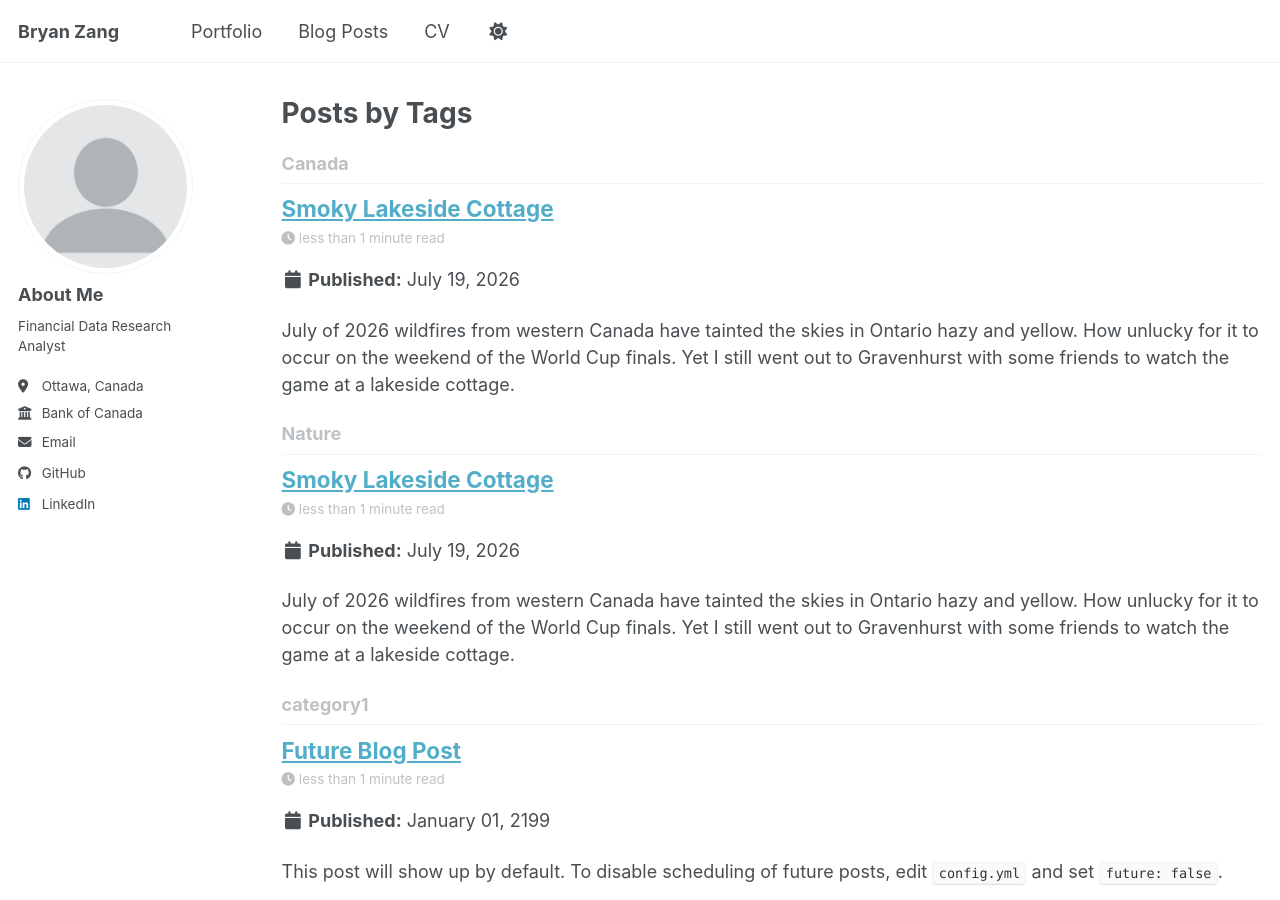
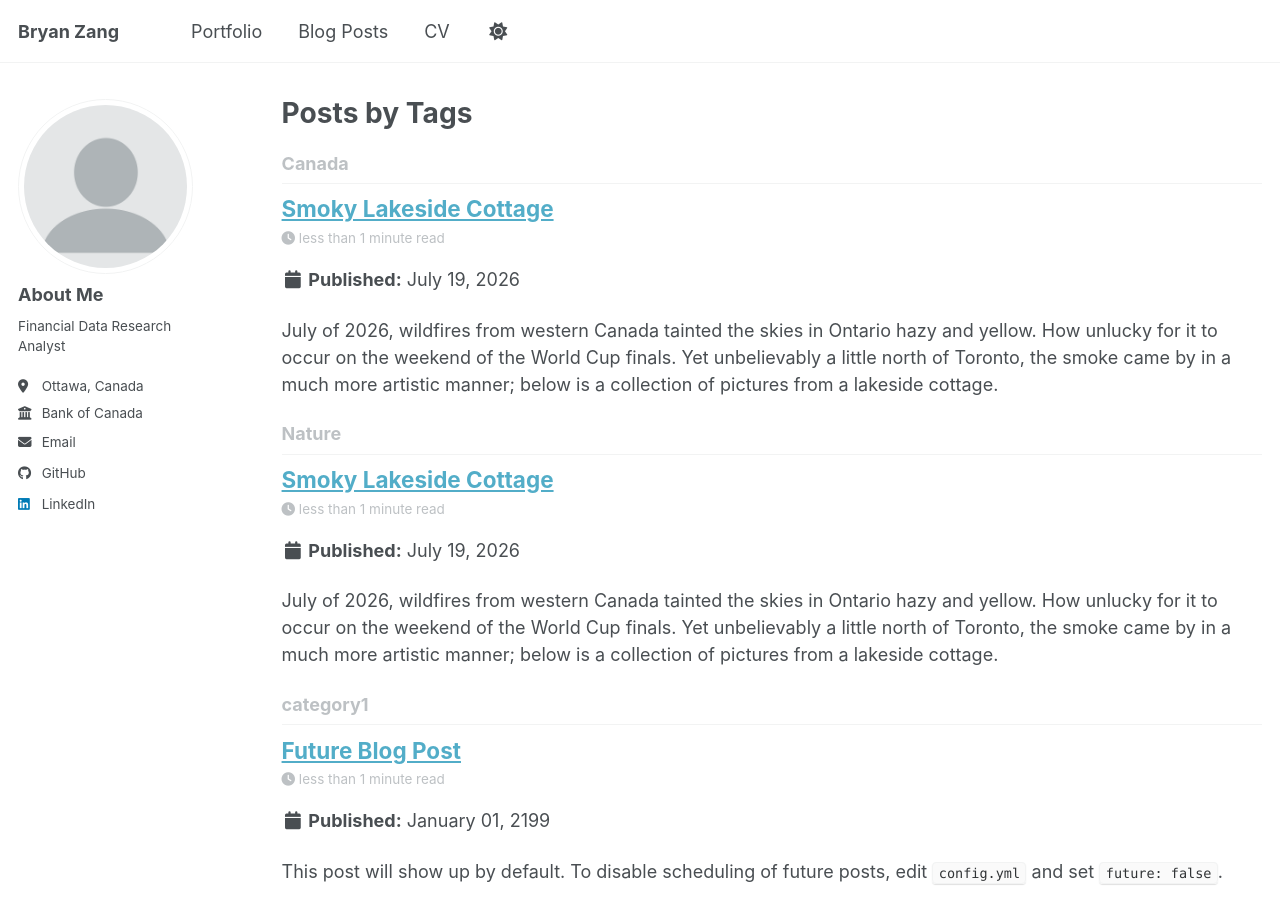
Before and after one commit to bryanzang/bryanzang.github.io, a Jekyll site: the page built from _pages/tag-archive.html, in a window 1280 px wide and 900 px high. Built offline with Jekyll 4.4.1, drawn with Linux system fonts in a browser that asks for light colours; a script bundle is joined from its source files by our own code; library files that are not in the unit come from our copies.

Commit message:
gravenhurst

```diff
--- a/_posts/2026-07-19-cottage.md
+++ b/_posts/2026-07-19-cottage.md
@@ -7,23 +7,23 @@
   - Canada
 ---
 
-July of 2026 wildfires from western Canada have tainted the skies in Ontario hazy and yellow. How unlucky for it to occur on the weekend of the World Cup finals. Yet I still went out to Gravenhurst with some friends to watch the game at a lakeside cottage.
+July of 2026, wildfires from western Canada tainted the skies in Ontario hazy and yellow. How unlucky for it to occur on the weekend of the World Cup finals. Yet unbelievably a little north of Toronto, the smoke came by in a much more artistic manner; below is a collection of pictures from a lakeside cottage.
 
 Cottage 2026 July
 ======
 
 <p align="center">
-  <img src="/images/cottage/IMG_2514_edit.jpg" width="22%">
-  <img src="/images/cottage/IMG_2516_edit.jpg" width="22%">
-  <img src="/images/cottage/IMG_2519_edit.jpg" width="22%">
-  <img src="/images/cottage/IMG_2520_edit.jpg" width="22%">
+  <img src="/images/cottage/IMG_2514_edit.jpg" width="25%">
+  <img src="/images/cottage/IMG_2520_edit.jpg" width="25%">
+  <img src="/images/cottage/IMG_2519_edit.jpg" width="25%">
+  <img src="/images/cottage/IMG_2522_edit.jpg" width="25%">
 </p>
 <p align="center">
-  <img src="/images/cottage/IMG_2521_edit.jpg" width="22%">
-  <img src="/images/cottage/IMG_2522_edit.jpg" width="22%">
-  <img src="/images/cottage/IMG_2523_edit.jpg" width="22%">
-  <img src="/images/cottage/IMG_2525_edit.jpg" width="22%">
+  <img src="/images/cottage/IMG_2523_edit.jpg" width="25%">
+  <img src="/images/cottage/IMG_2516_edit.jpg" width="25%">
+  <img src="/images/cottage/IMG_2521_edit.jpg" width="25%">
+  <img src="/images/cottage/IMG_2525_edit.jpg" width="25%">
 </p>
 
-Aren't headings cool?
+Gravenhurst, Ontario
 ------
```
